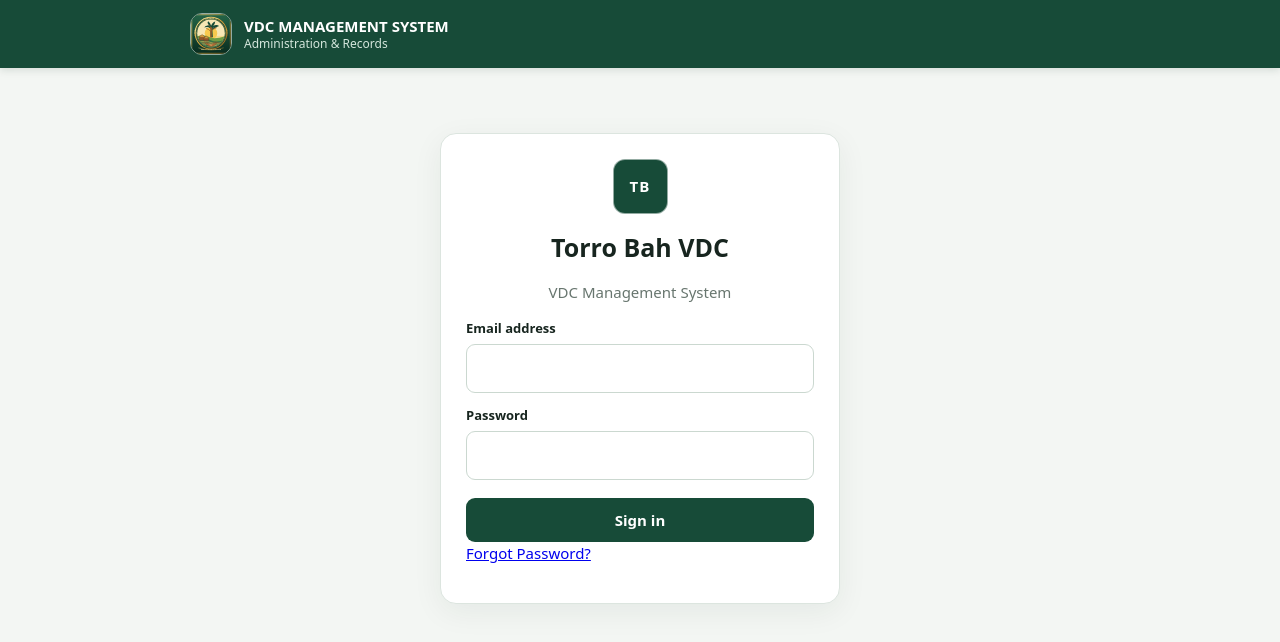
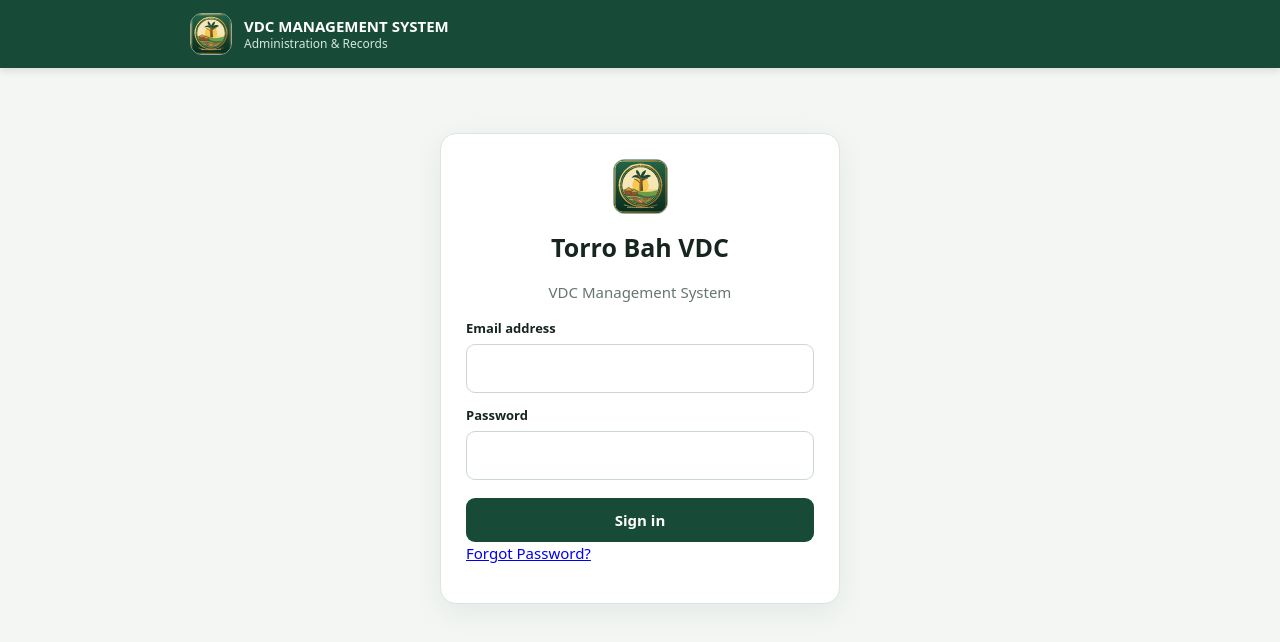
Before and after one commit to jobpamodou768/torro-bah-vdc-app, a plain HTML site: page index.html in a window 1280 px wide. Drawn offline with nearby package versions, Linux system fonts and the light colour scheme.

Commit message:
Show VDC emblem on sign-in screen

```diff
--- a/index.html
+++ b/index.html
@@ -40,7 +40,7 @@
   </div>
   </section>
     <div class="login-card">
-      <div class="brandmark">TB</div>
+      <img class="brandmark brandmark-image" src="assets/torro-bah-vdc-icon.svg" alt="Torro Bah VDC emblem">
       <h1>Torro Bah VDC</h1>
       <p>VDC Management System</p>
       <form id="loginForm">
```
